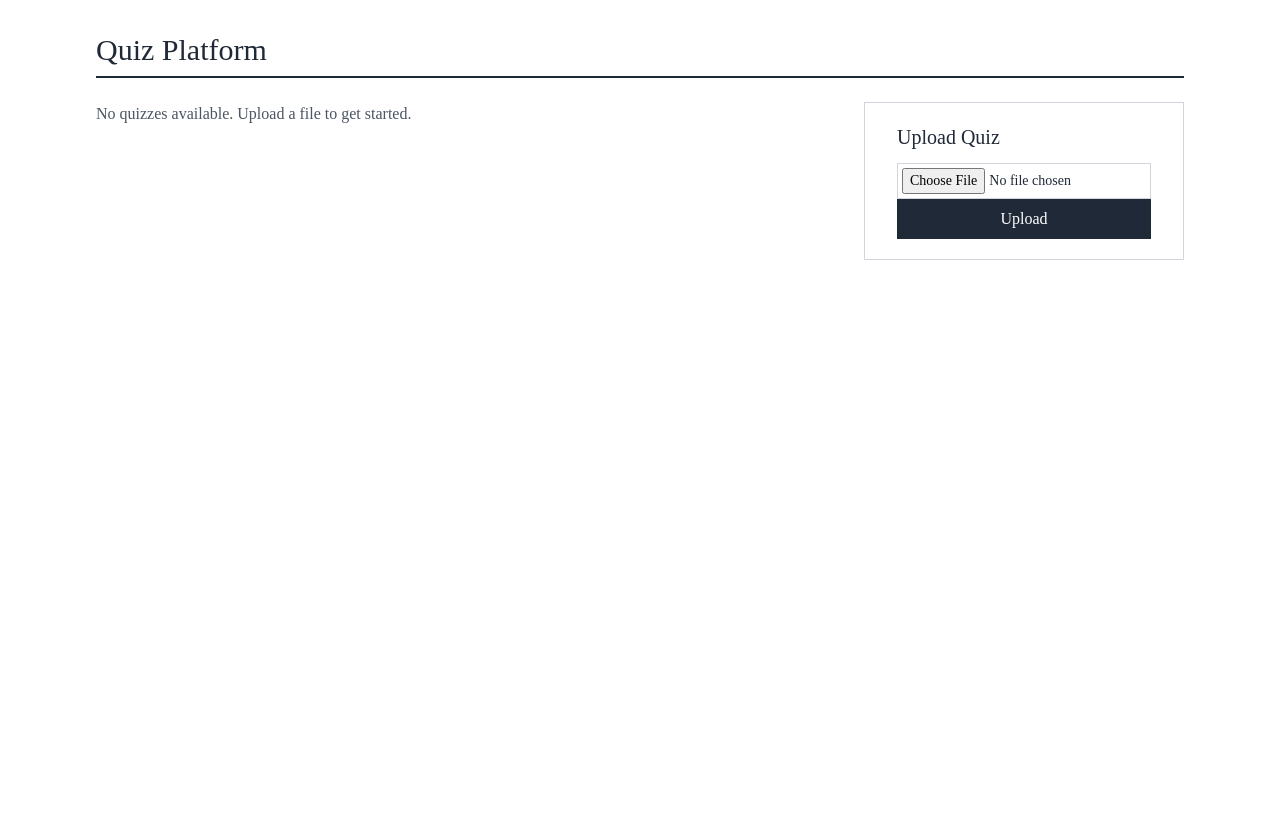
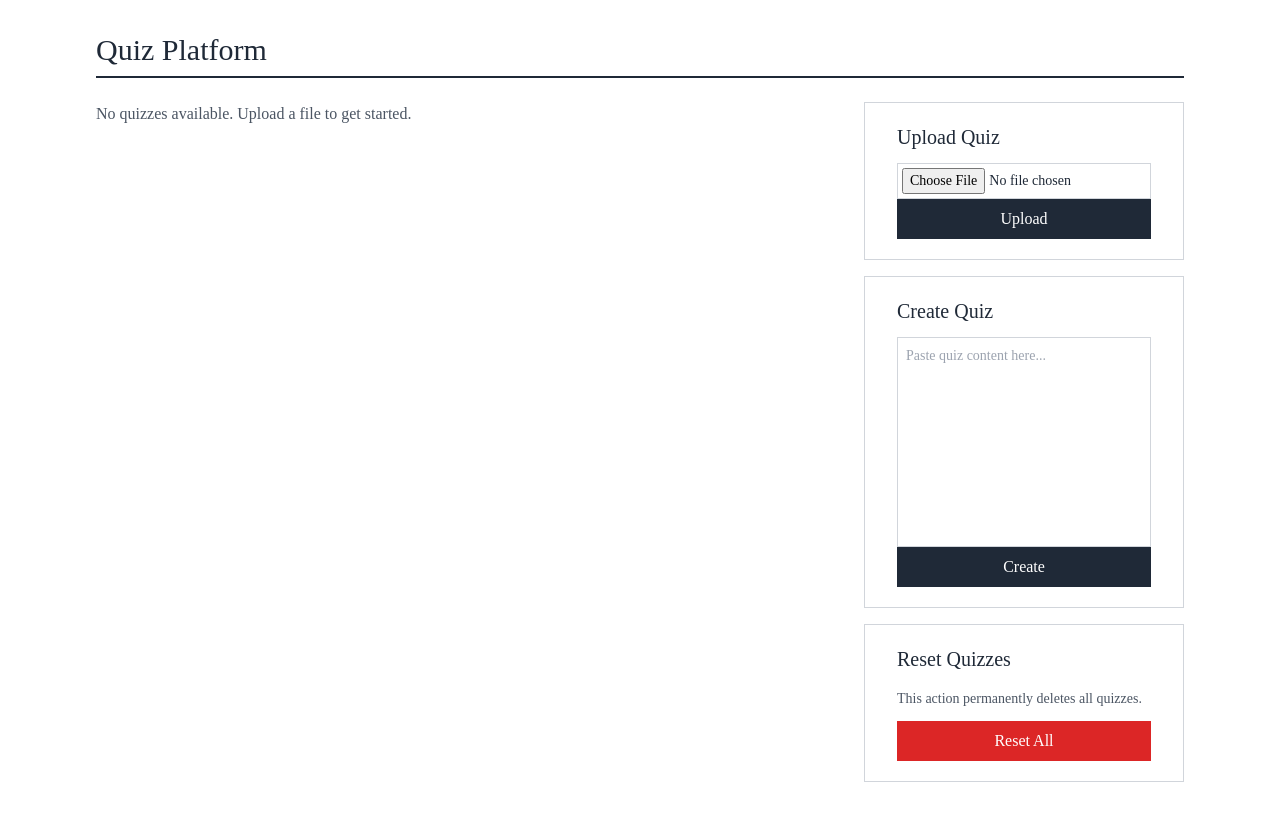
Before and after one commit to alfaarizi/agentic-mcq-generator, a FastAPI app: page /api/v1/quizzes in a window 1280 px wide. Before the commit the page ends 260 px from the top, so only its background shows below. Run offline with FastAPI, Linux system fonts and the light colour scheme; some libraries are stand-ins or nearby versions.

Commit message:
feat: add create and reset quiz features to UI and API

```diff
--- a/api/v1/quizzes.py
+++ b/api/v1/quizzes.py
@@ -104,6 +104,42 @@ async def upload_quiz(
         return RedirectResponse(url=f"{settings.API_BASE_URL}/quizzes", status_code=303)
     except Exception as e:
         raise HTTPException(status_code=400, detail=f"Failed to parse quiz: {str(e)}")
+
+
+@router.post("/create")
+async def create_quiz(
+    request: Request,
+    storage: QuizStorage = Depends(get_storage)
+):
+    """Create quiz from pasted content."""
+    try:
+        body = await request.json()
+        content = body.get("content", "")
+        if not content:
+            raise HTTPException(status_code=400, detail="No content provided")
+
+        quizzes = QuizParser.from_string(content, source="pasted")
+        if not quizzes:
+            raise HTTPException(status_code=400, detail="No quizzes found in content")
+
+        for quiz in quizzes:
+            storage.save_quiz(quiz)
+
+        return JSONResponse({"message": f"Created {len(quizzes)} quiz(es)"}, status_code=201)
+    except HTTPException:
+        raise
+    except Exception as e:
+        raise HTTPException(status_code=400, detail=f"Failed to parse quiz: {str(e)}")
+
+
+@router.delete("")
+async def reset_quizzes(storage: QuizStorage = Depends(get_storage)):
+    """Delete all quizzes except those in examples directory."""
+    try:
+        storage.delete_quizzes()
+        return JSONResponse({"message": "All quizzes deleted successfully"})
+    except Exception as e:
+        raise HTTPException(status_code=500, detail=f"Failed to delete quizzes: {str(e)}")
 
 @router.get("")
 async def list_quizzes(
--- a/src/storage.py
+++ b/src/storage.py
@@ -60,3 +60,15 @@ class QuizStorage:
 
         file_path.write_text("\n".join(lines), encoding='utf-8')
         return str(file_path)
+
+    def delete_quizzes(self) -> int:
+        """Delete all quiz files except those in examples directory.
+
+        Returns:
+            int: Number of files deleted
+        """
+        deleted_count = 0
+        for file_path in self.storage_dir.glob("*.md"):
+            file_path.unlink()
+            deleted_count += 1
+        return deleted_count
--- a/templates/quizzes.html
+++ b/templates/quizzes.html
@@ -54,15 +54,36 @@
         <!-- Separator for mobile -->
         <hr class="md:hidden border-gray-400">
 
-        <!-- Right: Fixed Upload Section -->
-        <div class="w-full md:w-80 md:flex-shrink-0">
-            <div class="border border-gray-300 p-5 md:sticky md:top-0">
+        <!-- Right: Fixed Action Section -->
+        <div class="w-full md:w-80 md:flex-shrink-0 space-y-4">
+            <!-- Upload Quiz -->
+            <div class="border border-gray-300 p-5">
                 <div class="px-3">
                     <h3 class="text-xl mb-3">Upload Quiz</h3>
                     <form action="{{ api_base_url }}/quizzes" method="post" enctype="multipart/form-data">
                         <input type="file" name="file" accept=".md" required class="w-full p-1 border border-gray-300 text-sm">
                         <button type="submit" class="w-full bg-gray-800 hover:bg-gray-700 text-white py-2 px-4">Upload</button>
                     </form>
+                </div>
+            </div>
+
+            <!-- Create Quiz -->
+            <div class="border border-gray-300 p-5">
+                <div class="px-3">
+                    <h3 class="text-xl mb-3">Create Quiz</h3>
+                    <form id="createQuizForm" class="flex flex-col">
+                        <textarea id="quizContent" name="content" placeholder="Paste quiz content here..." required class="w-full p-2 border border-gray-300 text-sm resize-none" style="height: 210px;"></textarea>
+                        <button type="submit" class="w-full bg-gray-800 hover:bg-gray-700 text-white py-2 px-4">Create</button>
+                    </form>
+                </div>
+            </div>
+
+            <!-- Reset Quizzes -->
+            <div class="border border-gray-300 p-5">
+                <div class="px-3">
+                    <h3 class="text-xl mb-4">Reset Quizzes</h3>
+                    <p class="text-gray-600 text-sm mb-3">This action permanently deletes all quizzes.</p>
+                    <button onclick="resetQuizzes()" class="w-full bg-red-600 hover:bg-red-700 text-white py-2 px-4">Reset All</button>
                 </div>
             </div>
         </div>
@@ -162,6 +183,51 @@
                 alert('Failed to start quiz. Please try again.');
             }
         }
+
+        document.getElementById('createQuizForm').addEventListener('submit', async (e) => {
+            e.preventDefault();
+            const content = document.getElementById('quizContent').value;
+
+            try {
+                const res = await fetch(`${API}/quizzes/create`, {
+                    method: 'POST',
+                    headers: { 'Content-Type': 'application/json' },
+                    body: JSON.stringify({ content })
+                });
+
+                if (res.ok) {
+                    location.reload();
+                } else {
+                    const err = await res.json();
+                    alert('Failed to create quiz: ' + (err.detail || 'Unknown error'));
+                }
+            } catch (e) {
+                console.error(e);
+                alert('Failed to create quiz. Please try again.');
+            }
+        });
+
+        async function resetQuizzes() {
+            if (!confirm('Are you sure you want to delete all quizzes? This action cannot be undone.')) return;
+
+            try {
+                const res = await fetch(`${API}/quizzes`, {
+                    method: 'DELETE',
+                    headers: { 'Accept': 'application/json' }
+                });
+
+                if (res.ok) {
+                    localStorage.clear();
+                    location.reload();
+                } else {
+                    const err = await res.json();
+                    alert('Failed to reset quizzes: ' + (err.detail || 'Unknown error'));
+                }
+            } catch (e) {
+                console.error(e);
+                alert('Failed to reset quizzes. Please try again.');
+            }
+        }
     </script>
 </body>
 </html>
```
